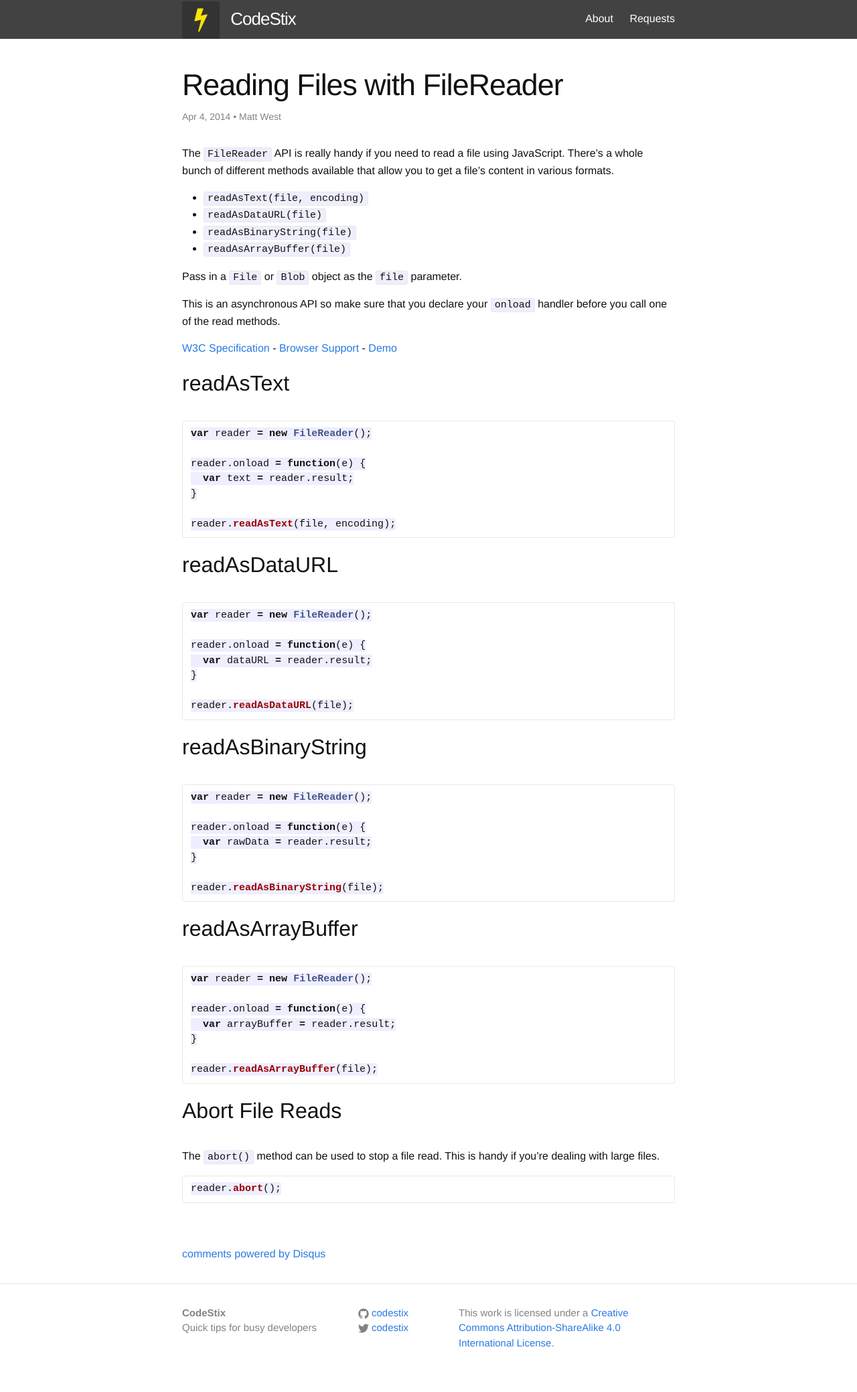
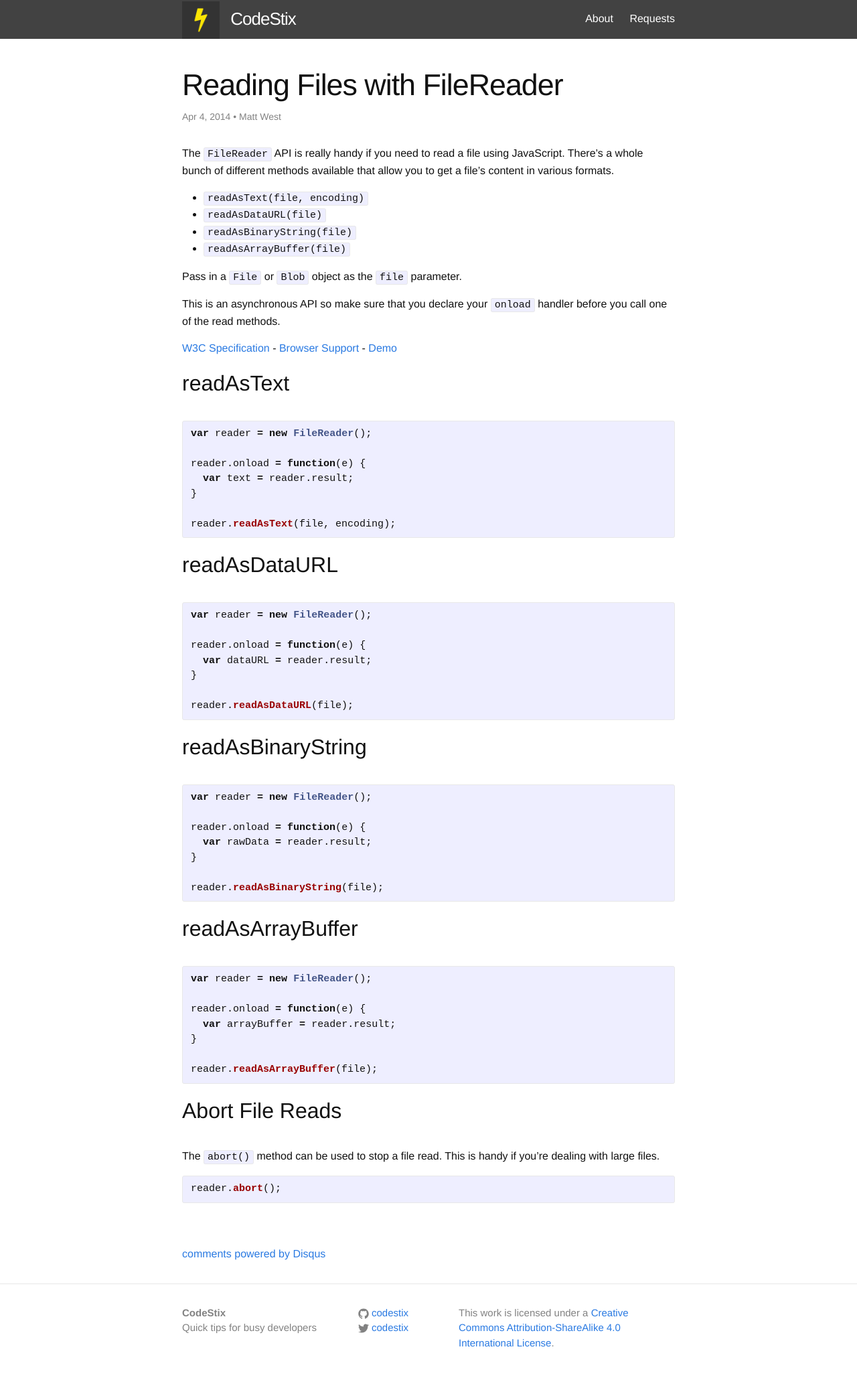
Before and after one commit to kojilabs/code.kojilabs.com, a Jekyll site: the page built from _posts/2014-04-04-reading-files-with-filereader.md, in a window 1280 px wide. Shown: the whole page at 67% size. Built offline with Jekyll 4.4.1, drawn with Linux system fonts in a browser that asks for light colours; comment, search, counter and statistics services are not loaded.

Commit message:
Converting code blocks to use pygments.

````diff
--- a/_posts/2014-04-04-reading-files-with-filereader.md
+++ b/_posts/2014-04-04-reading-files-with-filereader.md
@@ -21,7 +21,7 @@
 
 ## readAsText
 
-```js
+{% highlight js %}
 var reader = new FileReader();
 
 reader.onload = function(e) {
@@ -29,11 +29,11 @@
 }
 
 reader.readAsText(file, encoding);
-```
+{% endhighlight %}
 
 ## readAsDataURL
 
-```js
+{% highlight js %}
 var reader = new FileReader();
 
 reader.onload = function(e) {
@@ -41,12 +41,12 @@
 }
 
 reader.readAsDataURL(file);
-```
+{% endhighlight %}
 
 
 ## readAsBinaryString
 
-```js
+{% highlight js %}
 var reader = new FileReader();
 
 reader.onload = function(e) {
@@ -54,12 +54,12 @@
 }
 
 reader.readAsBinaryString(file);
-```
+{% endhighlight %}
 
 
 ## readAsArrayBuffer
 
-```js
+{% highlight js %}
 var reader = new FileReader();
 
 reader.onload = function(e) {
@@ -67,13 +67,13 @@
 }
 
 reader.readAsArrayBuffer(file);
-```
+{% endhighlight %}
 
 
 ## Abort File Reads
 
 The `abort()` method can be used to stop a file read. This is handy if you're dealing with large files.
 
-```js
+{% highlight js %}
 reader.abort();
-```
+{% endhighlight %}
--- a/css/main.scss
+++ b/css/main.scss
@@ -45,7 +45,7 @@
 
 // Import partials from `sass_dir` (defaults to `_sass`)
 @import
-        "base",
-        "layout",
-        "syntax-highlighting"
+  "base",
+  "layout",
+  "syntax-highlighting"
 ;
````
Also changed, not shown: _posts/2014-03-31-vibration-api.md (+4 -4 lines), _posts/2014-04-01-geolocation-api.md (+16 -16 lines), _posts/2014-04-02-x-webkit-speech.md (+2 -2 lines).
